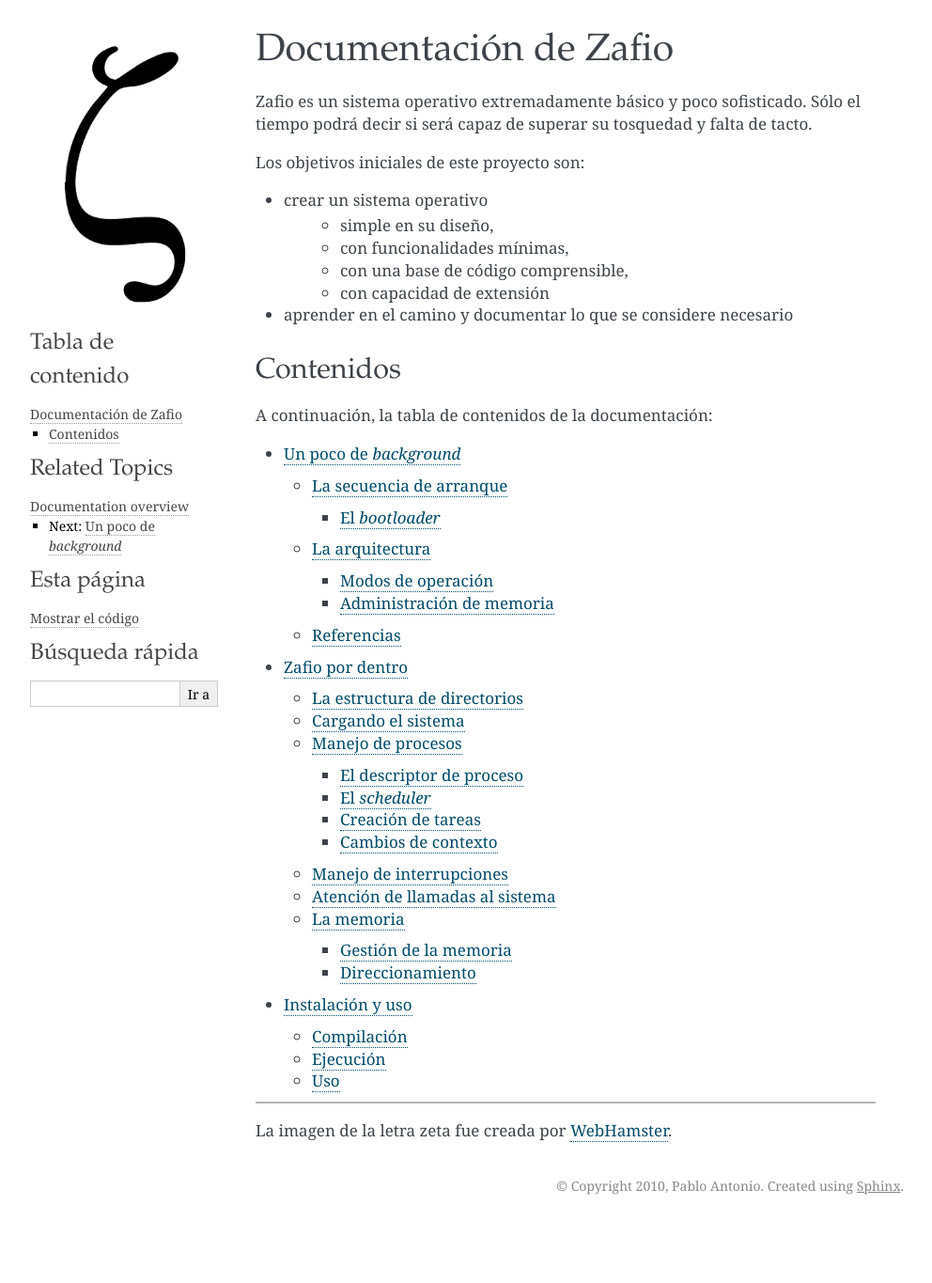
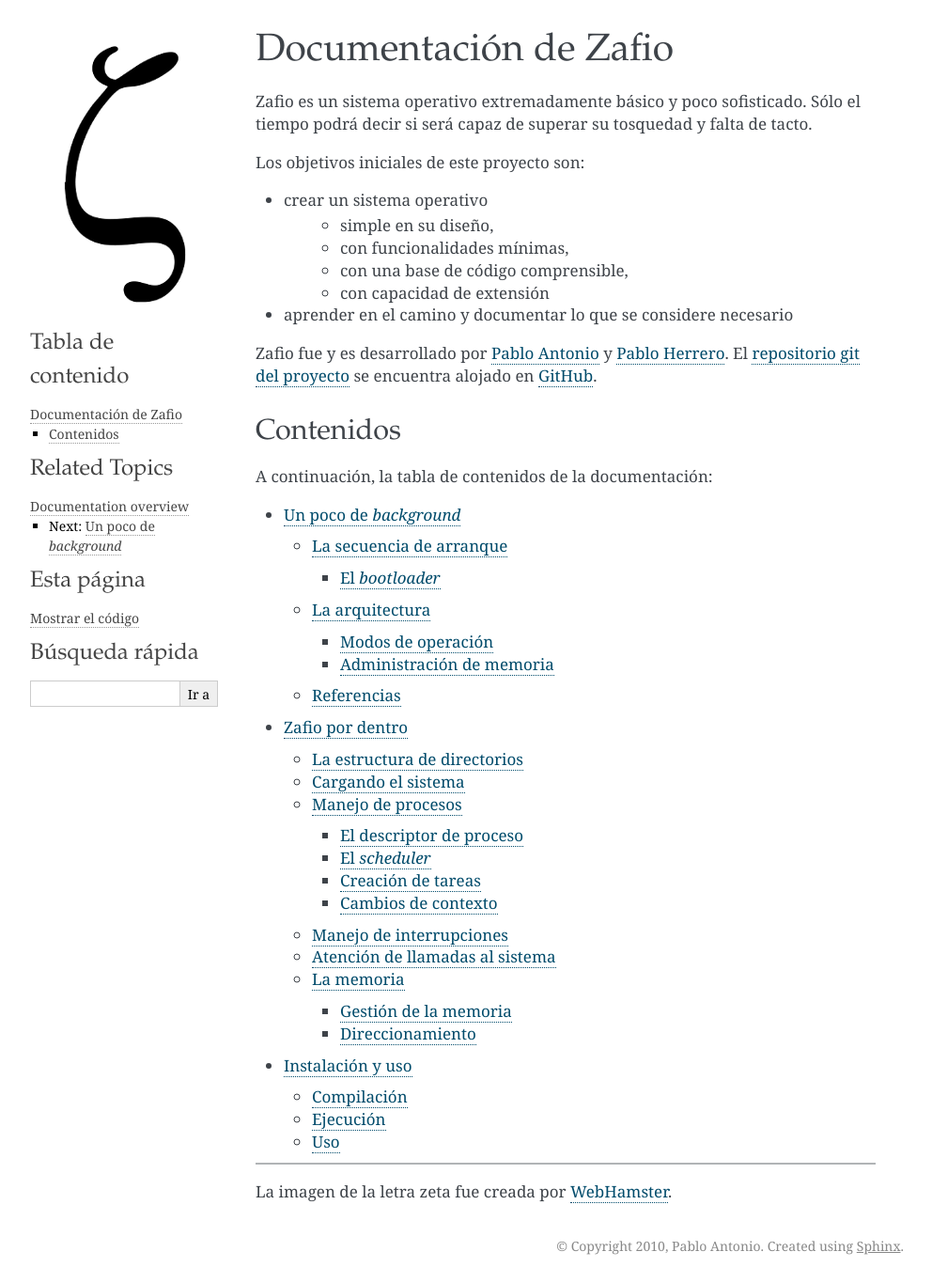
Before and after one commit to crazy2k/zafio, a Sphinx documentation site: the page built from doc/index.rst, in a window 1280 px wide. Shown: the whole page at 94% size, without its empty margins (148-1140 px from the left). Built offline with Sphinx 7.4.7, drawn with Linux system fonts in a browser that asks for light colours; formulas are drawn with MathJax 3; before the commit the page ends 1301 px from its top, so only the background shows below that.

Commit message:
Agregar nuestros nombres y un link al repo en la documentacion

```diff
--- a/doc/index.rst
+++ b/doc/index.rst
@@ -19,6 +19,12 @@ Los objetivos iniciales de este proyecto son:
     * con capacidad de extensión
 * aprender en el camino y documentar lo que se considere necesario
 
+Zafio fue y es desarrollado por `Pablo Antonio
+<https://github.com/crazy2k>`_ y `Pablo Herrero
+<https://github.com/pabloh>`_. El `repositorio git del proyecto
+<https://github.com/crazy2k/zafio>`_ se
+encuentra alojado en `GitHub <https://github.com/>`_.
+
 Contenidos
 ----------
 
```
